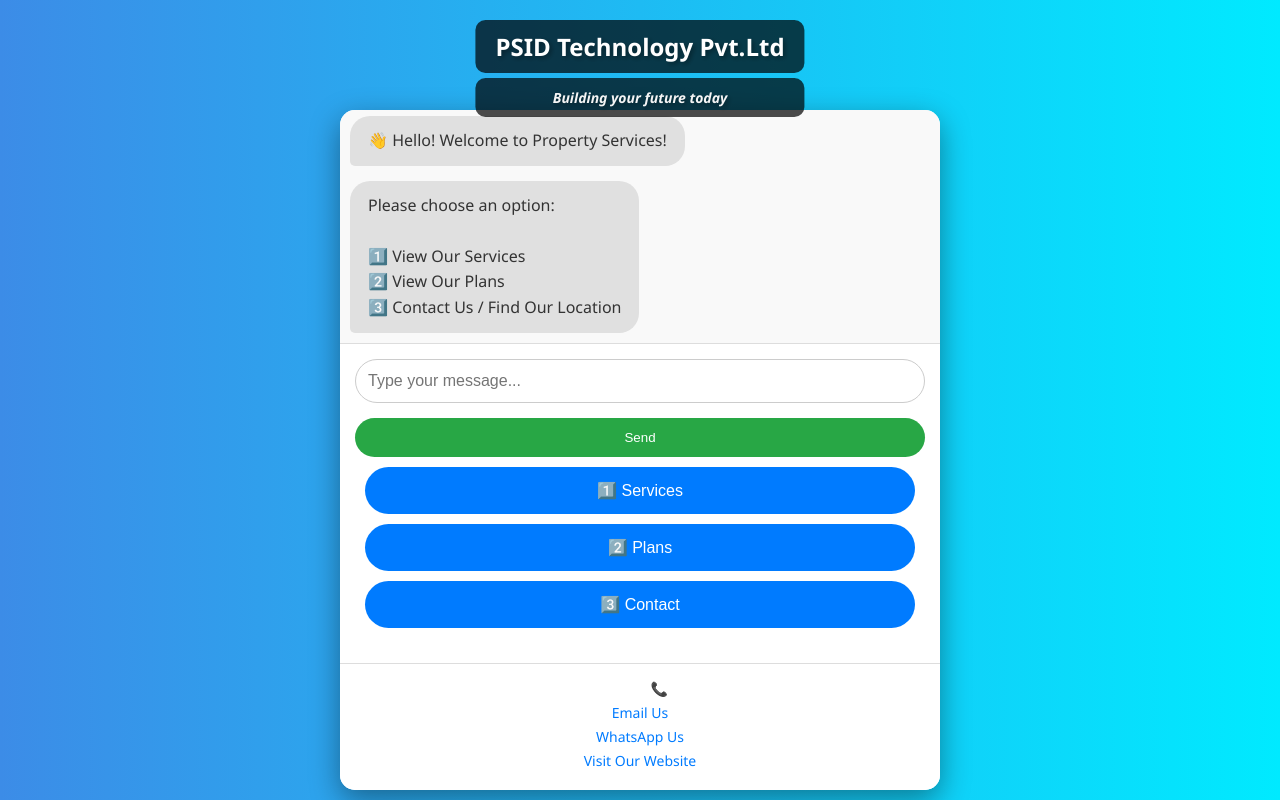
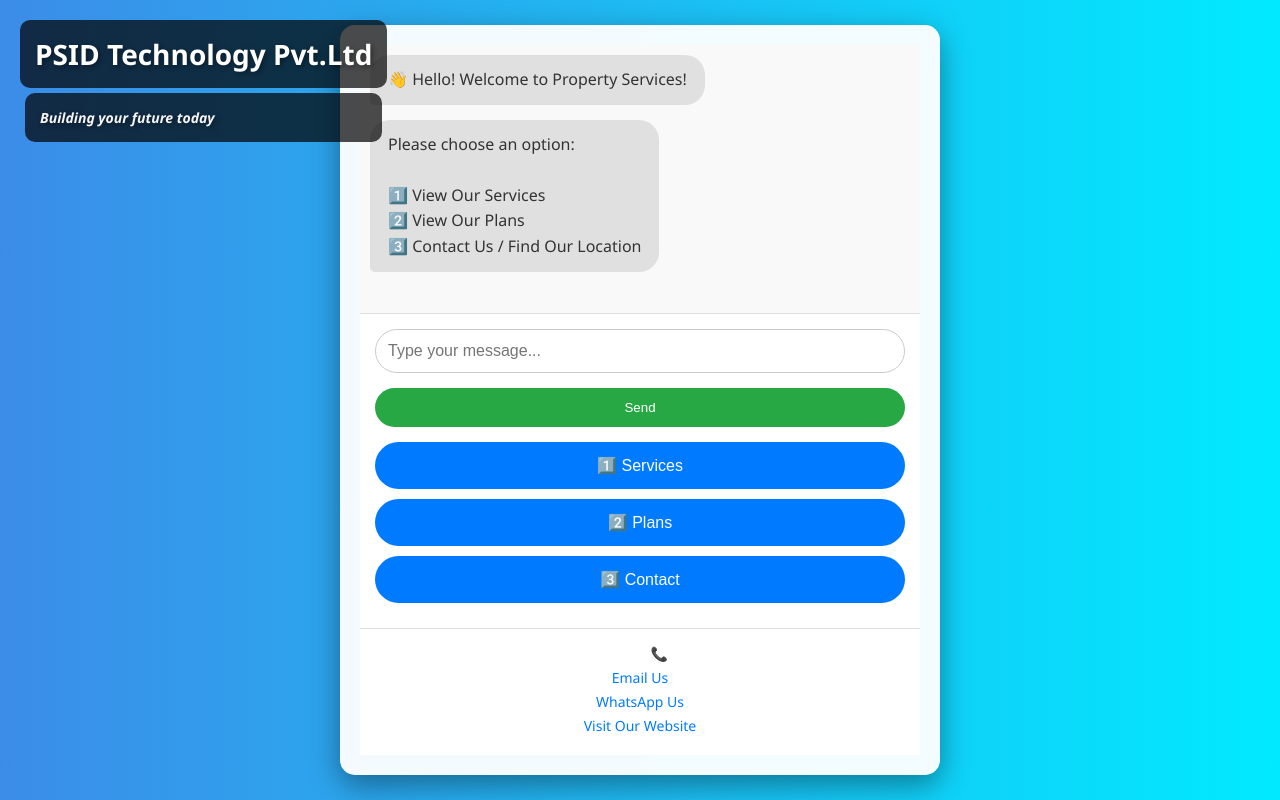
Before and after one commit to cmanoj279-ai/psid-chatbot, a plain HTML site: page property.html in a window 1280 px wide. Drawn offline with Linux system fonts and the light colour scheme.

Commit message:
Update style.css

```diff
--- a/style.css
+++ b/style.css
@@ -7,29 +7,26 @@
 body {
   font-family: 'Segoe UI', Tahoma, Geneva, Verdana, sans-serif;
   background: linear-gradient(to right, #3c8ce7, #00eaff);
-  min-height: 100vh;
+  height: 100vh;
   display: flex;
   justify-content: center;
-  align-items: flex-start;
+  align-items: center;
   flex-direction: column;
   color: #fff;
-  padding-top: 100px;
 }
 
 .branding {
-  position: fixed;
+  position: absolute;
   top: 20px;
-  left: 50%;
-  transform: translateX(-50%);
+  left: 20px;
   z-index: 10;
-  text-align: center;
 }
 
 .branding p {
-  font-size: 24px;
+  font-size: 28px;
   font-weight: bold;
   background-color: rgba(0, 0, 0, 0.7);
-  padding: 10px 20px;
+  padding: 15px;
   border-radius: 10px;
   text-shadow: 2px 2px 5px rgba(0, 0, 0, 0.4);
 }
@@ -38,20 +35,21 @@ body {
   font-size: 14px;
   color: whitesmoke;
   font-style: italic;
-  margin-top: 5px;
+  margin: 5px;
 }
 
 .chatbox {
   background: rgba(255, 255, 255, 0.95);
-  width: 90%;
+  width: 85%;
   max-width: 600px;
-  max-height: 85vh;
+  height: 100%;
+  max-height: 750px;
   border-radius: 15px;
   box-shadow: 0 10px 30px rgba(0, 0, 0, 0.4);
   display: flex;
   flex-direction: column;
   overflow: hidden;
-  margin: auto;
+  padding: 20px;
 }
 
 .chatlog {
@@ -105,6 +103,12 @@ body {
   font-size: 16px;
 }
 
+.input-area input:focus {
+  outline: none;
+  border-color: #28a745;
+  box-shadow: 0 0 5px rgba(40, 167, 69, 0.5);
+}
+
 .input-area button {
   padding: 12px;
   background: #28a745;
@@ -112,12 +116,17 @@ body {
   border: none;
   border-radius: 25px;
   cursor: pointer;
+  transition: background 0.3s;
+}
+
+.input-area button:hover {
+  background: #218838;
 }
 
 .quick-buttons {
   display: flex;
   flex-direction: column;
-  padding: 10px;
+  margin-top: 15px;
 }
 
 .quick-buttons button {
@@ -129,6 +138,11 @@ body {
   font-size: 16px;
   margin-bottom: 10px;
   cursor: pointer;
+  transition: background 0.3s;
+}
+
+.quick-buttons button:hover {
+  background: #0056b3;
 }
 
 .contact-links {
@@ -144,21 +158,28 @@ body {
   color: #007bff;
   text-decoration: none;
   margin: 5px 0;
+  transition: 0.3s;
+}
+
+.contact-links a:hover {
+  text-decoration: underline;
 }
 
 .chatlog::-webkit-scrollbar {
   width: 8px;
 }
+
 .chatlog::-webkit-scrollbar-thumb {
   background-color: #ccc;
   border-radius: 10px;
 }
 
-/* Image Container */
+/* Image Container for Residential */
 #residentialImageContainer {
   display: none;
   text-align: center;
-  padding: 10px;
+  margin-top: 10px;
+  animation: fadeIn 1s ease-in;
 }
 
 #residentialImage {
```
